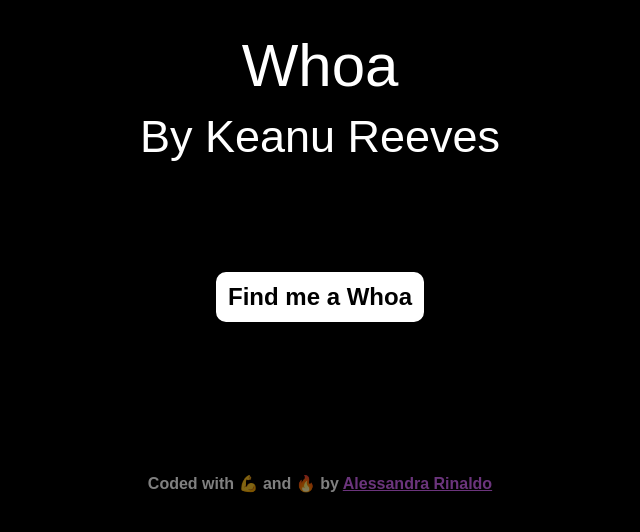
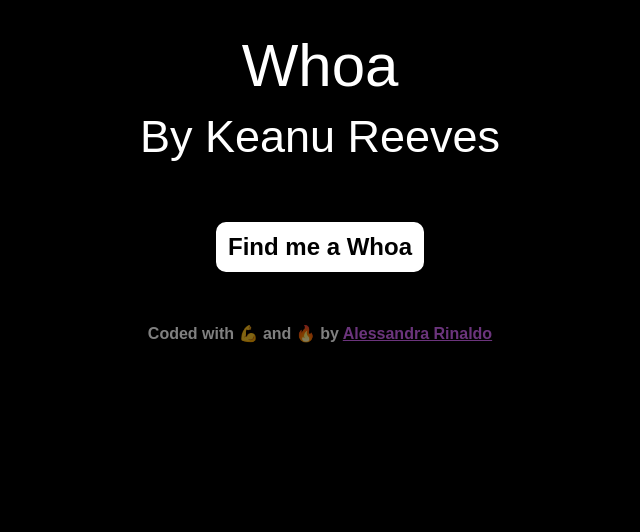
Before and after one commit to Alessandra198/whoa, a React (Create React App) app: page / in a window 1280 px wide. Shown: the top 532 px of the page, without its empty margins (320-960 px from the left). Built offline with nearby package versions, Linux system fonts and the light colour scheme; a web font is replaced by a local one.

Commit message:
Updating font-size

```diff
--- a/src/App.css
+++ b/src/App.css
@@ -18,7 +18,6 @@
   color: white;
   font-family: "Signika Negative", sans-serif;
   font-weight: 700;
-  margin-top: 50px;
   opacity: 0.5;
 }
 
--- a/src/Find.css
+++ b/src/Find.css
@@ -9,10 +9,9 @@
   border-radius: 10px;
   padding: 5px 10px;
   font-weight: 700;
-  margin: 20px;
   font-size: 24px;
   transition: all 300ms ease-in-out;
-  margin: 100px 0;
+  margin: 50px 0;
 }
 
 .Find button:hover {
--- a/src/Whoa.css
+++ b/src/Whoa.css
@@ -6,7 +6,20 @@
   padding: 0 20px;
 }
 
+.Whoa h5 {
+  font-size: 30px;
+}
+
+.Whoa h6 {
+  font-size: 25px;
+}
+
+.Whoa p {
+  font-size: 20px;
+}
+
 .Whoa video {
   border: 1px solid white;
   border-radius: 10px;
+  margin-bottom: 20px;
 }
```
